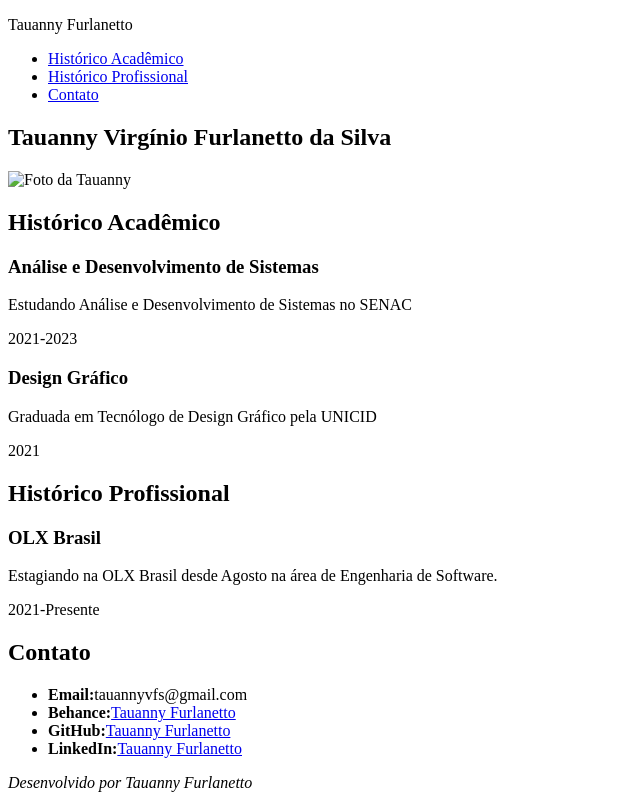
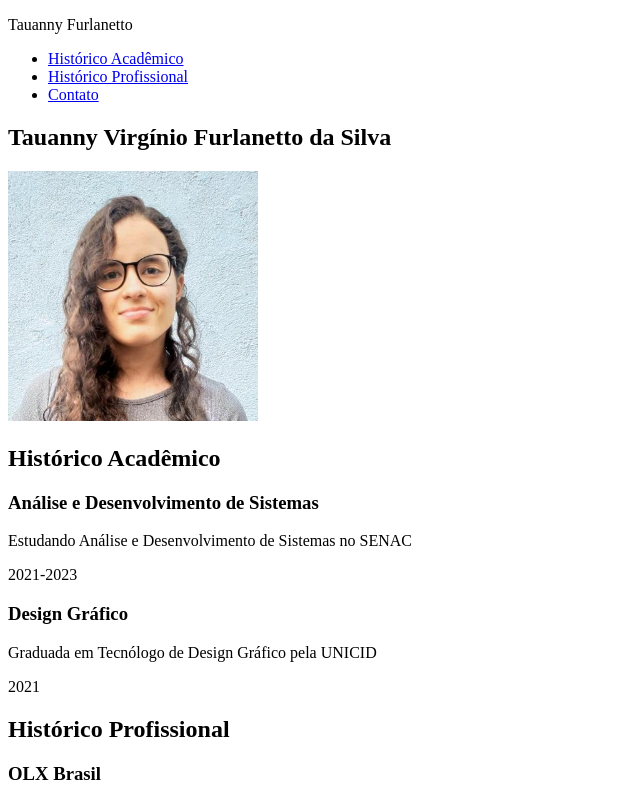
Before and after one commit to TauannyFurlanetto/portfolio-dev, a plain HTML site: page curriculo.html in a window 1280 px wide. Shown: the top 800 px of the page, without its empty margins (0-640 px from the left). Drawn offline with Linux system fonts and the light colour scheme; the site is published under a folder, as on GitHub Pages, so addresses that start at the root find nothing.

Commit message:
v.02: Arrumando link da imagem

```diff
--- a/curriculo.html
+++ b/curriculo.html
@@ -32,7 +32,7 @@ link para linkedin
         <section>
             <h1>Tauanny Virgínio Furlanetto da Silva</h1>
             <div>
-                <img src="/imagens/profile.jpg" alt="Foto da Tauanny" width="250">
+                <img src="imagens/profile.jpg" alt="Foto da Tauanny" width="250">
             </div>
             <article>
                 <h2 id="histAca">Histórico Acadêmico</h2>
```
